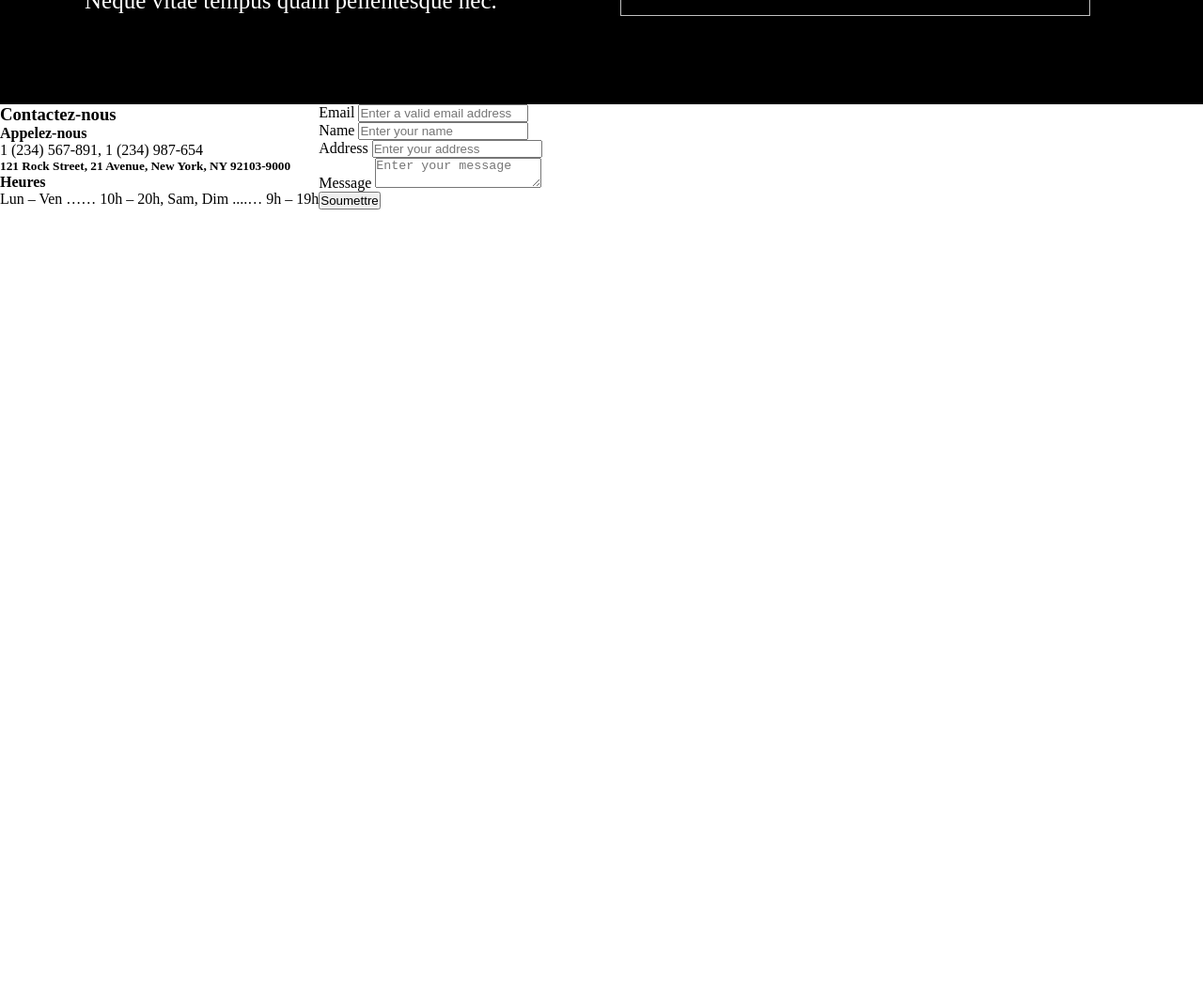
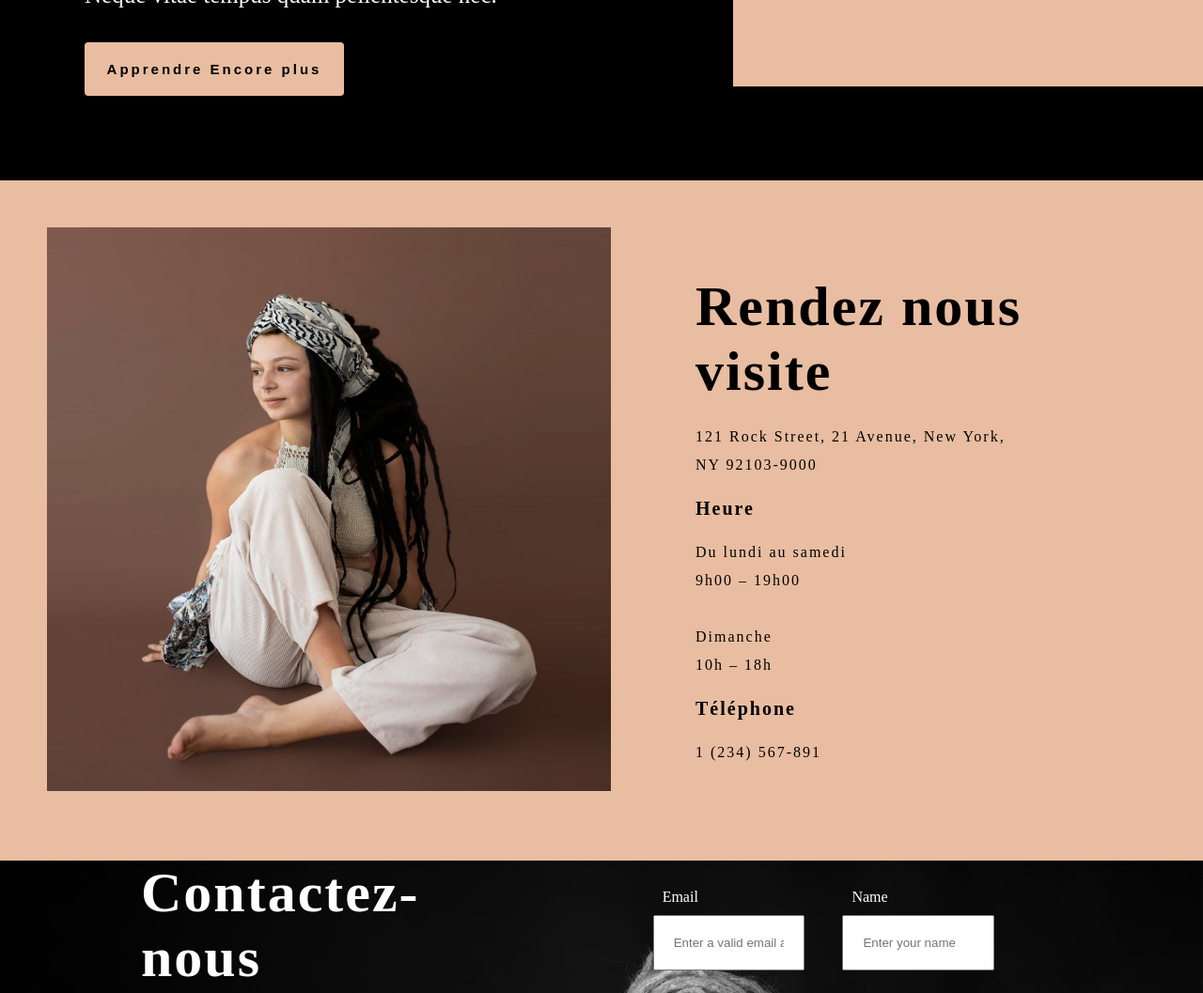
Before and after one commit to Fatou-drame/salonCoiffure, a plain HTML site: page index.html in a window 1280 px wide. Shown: the part 4320-5377 px from the top of the page at 94% size. Before the commit the page ends 4543 px from the top, so only its background shows below. Drawn offline with Linux system fonts and the light colour scheme.

Commit message:
add section 8

```diff
--- a/index.html
+++ b/index.html
@@ -156,7 +156,7 @@
         </div>
         <div class="section-5">
             <div class="content-left">
-                <img src="image/imgC.jpg" alt="">
+                <img src="image/sectionE.jpg" alt="">
                 <p>mission</p>
 
             </div>
@@ -192,16 +192,38 @@
                     posuere lorem. Egestas tellus rutrum tellus pellentesque eu tincidunt. Neque vitae tempus quam
                     pellentesque nec.
                 </p>
+                <button>Apprendre Encore plus</button>
             </div>
             <div class="contenu-right">
                 <div class="bloc-vide">
                 </div>
-                <img src="image/imgb.jpg" alt="">
+                <img src="image/sectionF.jpg" alt="">
 
             </div>
 
         </div>
         <div class="section-7">
+            <div class="left-sect">
+                <img src="image/sectiong.jpg" alt="">
+
+            </div>
+            <div class="right-sect">
+                <h3>Rendez nous visite</h3>
+                <p>
+                    121 Rock Street, 21 Avenue, New York, <br> NY 92103-9000
+                </p>
+                <h4>Heure</h4>
+                <p>
+                    Du lundi au samedi <br> 9h00 – 19h00 <br> <br> Dimanche <br> 10h – 18h
+                </p>
+                <h4>Téléphone</h4>
+                <p>
+                    1 (234) 567-891
+                </p>
+
+
+            </div>
+
 
         </div>
         <div class="section-8">
@@ -216,24 +238,29 @@
             </div>
             <div class="contentRight">
                 <form action="">
-                    <div class="content-form">
-                        <label for="email">Email</label>
-                        <input type="email" id="email" placeholder="Enter a valid email address">
-                    </div>
-                    <div class="content-form">
-                        <label for="email">Name</label>
-                        <input type="text" id="name" placeholder="Enter your name">
+                    <div class="group-input">
+                        <div class="content-form">
+                            <label for="email">Email</label>
+                            <input type="email" id="email" placeholder="Enter a valid email address"
+                                class="input-content">
+                        </div>
+                        <div class="content-form">
+                            <label for="email">Name</label>
+                            <input type="text" id="name" placeholder="Enter your name" class="input-content">
+                        </div>
                     </div>
                     <div class="content-form">
                         <label for="adress">Address</label>
-                        <input type="text" id="address" placeholder="Enter your address">
+                        <input type="text" id="address" placeholder="Enter your address" class="input-content">
                     </div>
                     <div class="content-form">
                         <label for="message">Message</label>
-                        <textarea name="message" id="message" placeholder="Enter your message"></textarea>
+                        <textarea name="message" id="message" placeholder="Enter your message"
+                            class="input-content" rows="5"></textarea>
+                        <button class="input-content">Soumettre</button>
+
                     </div>
 
-                    <button>Soumettre</button>
 
                 </form>
 
--- a/style.css
+++ b/style.css
@@ -259,8 +259,8 @@ main .section-4 .model>div {
 
  }
  main .section-5  .content-left img{
-    width: 600px;
-    height: 600px;
+    width: 500px;
+    height: 550px;
 position: relative;
 left: 50%;
 top: 50%;
@@ -284,7 +284,6 @@ main .section-5  .content-left p {
 main .section-5  .content-right{
     width: 35%;
      margin: auto;
-
 }
 main .section-5  .content-right h3 {
     letter-spacing: 2px;
@@ -334,37 +333,144 @@ main .section-6 {
  main .section-6  .contenu-left h3{
     width: 50%;
     color: white;
-    font-size: 40px;
+    font-size: 60px;
     letter-spacing: 1px;
     margin-bottom: 10px;
+ }
+ main .section-6  .contenu-left button {
+    width: 60%;
+    color: black;
+    background-color: #E8BDA1 ;
+    padding: 20px;
+    border-radius: 4px;
+    border: none;
+    font-size: 15px;
+    font-weight: bold;
+    letter-spacing: 3px;
+    margin-top: 30px;
+
  }
  main .section-6  .contenu-right  {
     width: 50%;
     position: relative;
+    z-index: 1;
  }
  main .section-6  .contenu-right img  {
-    width: 500px;
-    height: 700px;
+    width: 600px;
+    height: 600px;
     margin: 20px;
+    margin-top: 50px;
+    position: relative;
+    z-index: 3;
+
 
 }
 main .section-6  .contenu-right .bloc-vide {
-    width: 400px;
-    height: 300px;
+    width: 500px;
+    height: 450px;
     background-color:  #E8BDA1;
     margin-top: 400px;
     position: absolute;
-    z-index: -1;
-
+    z-index: 2;
+    right: 0;
+    bottom: 0;
+    transform: translateY(-100px);
 }
+/* section 7 */
+main .section-7 {
+    width: 100%;
+    display: flex;
+    background-color:  #E8BDA1;
+ }
+ main .section-7  .left-sect {
+    width: 50%;
+ }
+ main .section-7  .left-sect img  {
+    width: 600px;
+    height: 600px;
+    margin: 50px;
+ }
+ main .section-7  .right-sect {
+    width: 50% ;
+    padding: 100px;
+ }
+ main .section-7  .right-sect h3 {
+    width: 80%;
+    font-size: 60px;
+    letter-spacing: 2px;
+    margin-bottom: 20px;
+ }
+ main .section-7  .right-sect p {
+    width: 80%;
+    letter-spacing: 2px;
+    line-height: 30px;
+ }
+ main .section-7  .right-sect h4 {
+    width: 80%;
+    font-size: 20px;
+    letter-spacing: 2px;
+    margin: 20px 0;
+ }
 /* section 8 */
 main .section-8 {
     width: 100%;
+    height: 100%;
     display: flex;
-    background-image: url(image/imgb.jpg);
+    background-image: url(image/sectionH.jpg);
     background-size: cover;
-    background-position: top;
+    /* background-position: top; */
+
 }
 main .section-8 .contentRight {
+    width: 100%;
+    /* background-color: green; */
+}
+main .section-8 .contentRight  form .content-form  {
+    /* background-color: aqua; */
     width: 50%;
+    margin: auto;
+    padding: 20px;
+
 }
+main .section-8 .contentRight  form .content-form  label {
+    color: white;
+    /* background-color: blue; */
+    display: block;
+    padding: 10px;
+    width: 100%;
+
+}
+main .section-8 .contentRight  form .content-form  .input-content {
+    padding: 20px;
+    /* background-color: red; */
+    width: 100%;
+
+}
+main .section-8 .contentRight  form  .group-input {
+    display: flex;
+    width: 50%;
+    margin: auto;
+}
+main .section-8 .contentRight  form  button{
+    color: black;
+    background-color: #E8BDA1 ;
+    border-radius: 4px;
+    border: none;
+    font-size: 15px;
+    letter-spacing: 3px;
+    margin-top: 30px;
+    text-transform: uppercase;
+
+}
+main .section-8 .contentLeft {
+    color: white;
+    width: 40%;
+    margin-left: 150px;
+
+}
+main .section-8 .contentLeft h3{
+    width: 80%;
+    font-size: 60px;
+    letter-spacing: 2px;
+    margin-bottom: 20px;
+}
```
Also changed, not shown: image/sectionE.jpg (added), image/sectionF.jpg (added), image/sectionH.jpg (added), image/sectiong.jpg (added).
